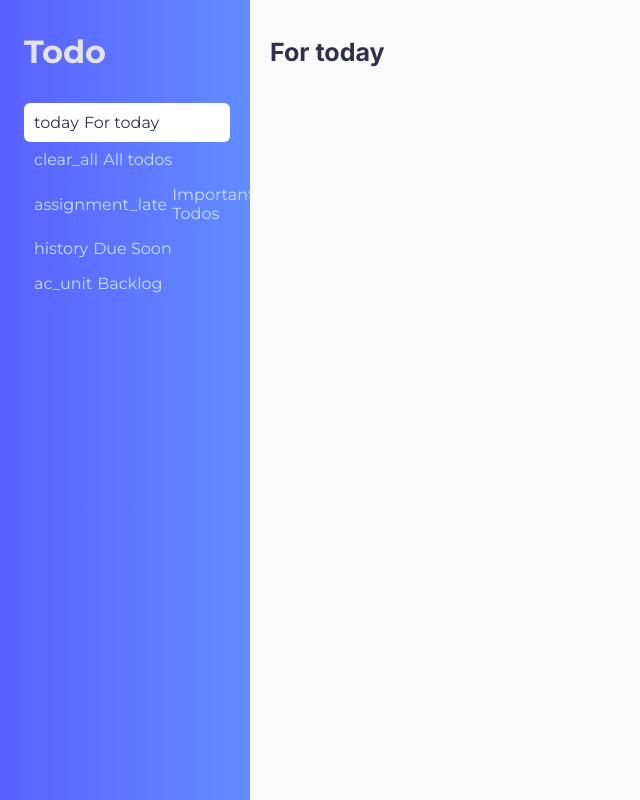
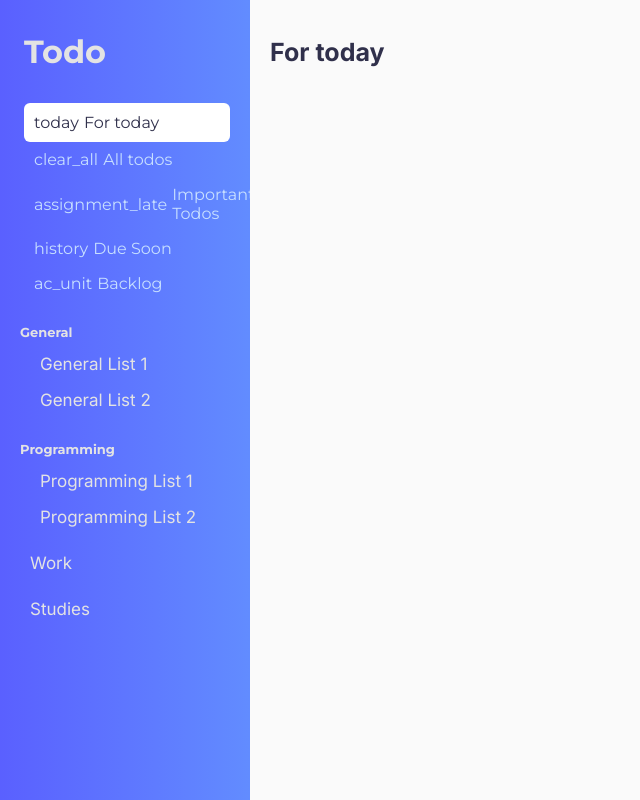
Before and after one commit to BarelySmooth/react-todo, a React (Create React App) app: page / in a window 1280 px wide. Shown: the whole page, without its empty margins (0-640 px from the left). Built offline with nearby package versions, Linux system fonts and the light colour scheme; the HTML template or start-up script is replaced by a standard one.

Commit message:
Implement user folders in sidebar

```diff
--- a/src/components/Board/Board.jsx
+++ b/src/components/Board/Board.jsx
@@ -15,7 +15,7 @@ const Board = () => {
   return (
     <div className={styles.board}>
       {/* Display only if currentSelected tab is a dynamic list */}
-      {appState.currentSelectedTab.tabType &&
+      {appState.currentSelectedTab.tabType === "dynamic" &&
         arrayOfBuiltInLists.map((builtInList) => {
           if (builtInList.key === appState.currentSelectedTab.id) {
             return <h1 key={builtInList.key}>{builtInList.value}</h1>;
@@ -23,6 +23,16 @@ const Board = () => {
             return null;
           }
         })}
+      {/* Display only if  current selected tab is a user list */}
+      {appState.currentSelectedTab.tabType === "user_list" && (
+        <h1>
+          {
+            appState.subLists.find(
+              (subList) => subList.id === appState.currentSelectedTab.id
+            ).title
+          }
+        </h1>
+      )}
     </div>
   );
 };
--- a/src/components/TodoFolders/TodoFolders.jsx
+++ b/src/components/TodoFolders/TodoFolders.jsx
@@ -1,7 +1,85 @@
+import { useContext } from "react";
+import { AppContext } from "../../App";
+
 import styles from "./TodoFolders.module.css";
 
 const TodoFolders = () => {
-  return <div className={styles.todo_folders_container}></div>;
+  const { appState, setAppState } = useContext(AppContext);
+  return (
+    <div className={styles.todo_folders_container}>
+      {appState.topLevelHierarchy.map((item) => {
+        return (
+          <div className={styles.levelOneHierarchyItemContainer} key={item}>
+            {/* Case 1: Item is group list. Case 2: Item is Sub list (else condition) */}
+            {item.search("group_list") >= 0 ? (
+              <div className={`${styles.groupList} ${styles.levelOneItem}`}>
+                <span>
+                  {
+                    appState.groupLists.find(
+                      (groupList) => groupList.id === item
+                    ).title
+                  }
+                </span>
+                <br />
+                <div className={styles.levelTwoItemsContainer}>
+                  {appState.groupLists
+                    .find((groupList) => groupList.id === item)
+                    .subLists.map((subListID) => (
+                      <div
+                        className={`${styles.subList} ${styles.levelTwoItem} ${
+                          appState.currentSelectedTab.id === subListID
+                            ? styles.sublist_selected
+                            : ""
+                        }`}
+                        key={subListID}
+                        onClick={() => {
+                          setAppState((prevState) => {
+                            return {
+                              ...prevState,
+                              currentSelectedTab: {
+                                tabType: "user_list",
+                                id: subListID,
+                              },
+                            };
+                          });
+                        }}
+                      >
+                        {
+                          appState.subLists.find(
+                            (subList) => subList.id === subListID
+                          ).title
+                        }
+                      </div>
+                    ))}
+                </div>
+              </div>
+            ) : (
+              <div
+                className={`${styles.subList} ${styles.levelOneItem} ${
+                  appState.currentSelectedTab.id === item
+                    ? styles.sublist_selected
+                    : ""
+                }`}
+                onClick={() => {
+                  setAppState((prevState) => {
+                    return {
+                      ...prevState,
+                      currentSelectedTab: {
+                        tabType: "user_list",
+                        id: item,
+                      },
+                    };
+                  });
+                }}
+              >
+                {appState.subLists.find((subList) => subList.id === item).title}
+              </div>
+            )}
+          </div>
+        );
+      })}
+    </div>
+  );
 };
 
 export default TodoFolders;
--- a/src/components/TodoFolders/TodoFolders.module.css
+++ b/src/components/TodoFolders/TodoFolders.module.css
@@ -0,0 +1,45 @@
+/*
+.groupList.levelOneItem
+.subList.levelTwoItem
+.subList.levelOneItem
+*/
+
+.todo_folders_container {
+  margin-left: 20px;
+}
+
+/* Apply these styles to ALL level one item container, including level 2 child divs */
+.groupList.levelOneItem {
+  margin-top: 20px;
+}
+
+.subList.levelOneItem {
+  margin-top: 10px;
+}
+
+.groupList.levelOneItem > span {
+  font-family: "Montserrat", sans-serif;
+  font-weight: bold;
+  font-size: 13px;
+}
+
+.levelTwoItemsContainer {
+  margin-left: 10px;
+  margin-top: 5px;
+}
+
+.subList {
+  padding: 8px 10px 8px 10px;
+  font-size: 17px;
+  margin-right: 20px;
+  border-radius: 6px;
+  transition: 0.25s;
+  font-family: "Inter", sans-serif;
+  cursor: pointer;
+}
+
+.sublist_selected {
+  background-color: #c7dfff;
+  color: #30304b;
+  padding: 10px 10px 10px 10px;
+}
--- a/src/placeholderData.json
+++ b/src/placeholderData.json
@@ -2,21 +2,22 @@
   "topLevelHierarchy": [
     "group_list_0001",
     "group_list_0002",
-    "sub_list_0000005"
+    "sub_list_0000005",
+    "sub_list_0000006"
   ],
   "groupLists": [
     {
       "id": "group_list_0001",
       "type": "groupList",
       "title": "General",
-      "hierarchy_level": 1,
+      "hierarchyLevel": 1,
       "subLists": ["sub_list_0000001", "sub_list_0000002"]
     },
     {
       "id": "group_list_0002",
       "type": "groupList",
       "title": "Programming",
-      "hierarchy_level": 1,
+      "hierarchyLevel": 1,
       "subLists": ["sub_list_0000003", "sub_list_0000004"]
     }
   ],
@@ -25,48 +26,56 @@
       "id": "sub_list_0000001",
       "type": "subList",
       "title": "General List 1",
-      "hierarchy_level": 2,
-      "parent_id": "group_list_0001",
+      "hierarchyLevel": 2,
+      "parentID": "group_list_0001",
       "todos": ["todo_0000001", "todo_0000002", "todo_0000003"]
     },
     {
       "id": "sub_list_0000002",
       "type": "subList",
       "title": "General List 2",
-      "hierarchy_level": 2,
-      "parent_id": "group_list_0001",
+      "hierarchyLevel": 2,
+      "parentID": "group_list_0001",
       "todos": ["todo_0000004", "todo_0000005", "todo_0000006"]
     },
     {
       "id": "sub_list_0000003",
       "type": "subList",
       "title": "Programming List 1",
-      "hierarchy_level": 2,
-      "parent_id": "group_list_0002",
+      "hierarchyLevel": 2,
+      "parentID": "group_list_0002",
       "todos": ["todo_0000007", "todo_0000008", "todo_0000009"]
     },
     {
       "id": "sub_list_0000004",
       "type": "subList",
       "title": "Programming List 2",
-      "hierarchy_level": 2,
-      "parent_id": "group_list_0002",
+      "hierarchyLevel": 2,
+      "parentID": "group_list_0002",
       "todos": ["todo_0000010", "todo_0000011", "todo_0000012"]
     },
     {
       "id": "sub_list_0000005",
       "type": "subList",
       "title": "Work",
-      "hierarchy_level": 1,
-      "parent_id": null,
+      "hierarchyLevel": 1,
+      "parentID": null,
       "todos": ["todo_0000013", "todo_0000014", "todo_0000015"]
+    },
+    {
+      "id": "sub_list_0000006",
+      "type": "subList",
+      "title": "Studies",
+      "hierarchyLevel": 1,
+      "parentID": null,
+      "todos": []
     }
   ],
   "todos": [
     {
       "id": "todo_0000001",
       "type": "todo",
-      "parent_id": "sub_list_0000001",
+      "parentID": "sub_list_0000001",
       "title": "Todo 1",
       "description": "This is a description for Todo 1",
       "dueDate": "2021-12-31",
@@ -76,7 +85,7 @@
     {
       "id": "todo_0000002",
       "type": "todo",
-      "parent_id": "sub_list_0000001",
+      "parentID": "sub_list_0000001",
       "title": "Todo 2",
       "description": "This is a description for Todo 2",
       "dueDate": "2021-12-31",
@@ -86,7 +95,7 @@
     {
       "id": "todo_0000003",
       "type": "todo",
-      "parent_id": "sub_list_0000001",
+      "parentID": "sub_list_0000001",
       "title": "Todo 3",
       "description": "This is a description for Todo 3",
       "dueDate": "2021-12-31",
@@ -96,7 +105,7 @@
     {
       "id": "todo_0000004",
       "type": "todo",
-      "parent_id": "sub_list_0000002",
+      "parentID": "sub_list_0000002",
       "title": "Todo 1",
       "description": "This is a description for Todo 1",
       "dueDate": "2021-12-31",
@@ -106,7 +115,7 @@
     {
       "id": "todo_0000005",
       "type": "todo",
-      "parent_id": "sub_list_0000002",
+      "parentID": "sub_list_0000002",
       "title": "Todo 2",
       "description": "This is a description for Todo 2",
       "dueDate": "2021-12-31",
@@ -116,7 +125,7 @@
     {
       "id": "todo_0000006",
       "type": "todo",
-      "parent_id": "sub_list_0000002",
+      "parentID": "sub_list_0000002",
       "title": "Todo 3",
       "description": "This is a description for Todo 3",
       "dueDate": "2021-12-31",
@@ -126,7 +135,7 @@
     {
       "id": "todo_0000007",
       "type": "todo",
-      "parent_id": "sub_list_0000003",
+      "parentID": "sub_list_0000003",
       "title": "Todo 1",
       "description": "This is a description for Todo 1",
       "dueDate": "2021-12-31",
@@ -136,7 +145,7 @@
     {
       "id": "todo_0000008",
       "type": "todo",
-      "parent_id": "sub_list_0000003",
+      "parentID": "sub_list_0000003",
       "title": "Todo 2",
       "description": "This is a description for Todo 2",
       "dueDate": "2021-12-31",
@@ -146,7 +155,7 @@
     {
       "id": "todo_0000009",
       "type": "todo",
-      "parent_id": "sub_list_0000003",
+      "parentID": "sub_list_0000003",
       "title": "Todo 3",
       "description": "This is a description for Todo 3",
       "dueDate": "2021-12-31",
@@ -156,7 +165,7 @@
     {
       "id": "todo_0000010",
       "type": "todo",
-      "parent_id": "sub_list_0000004",
+      "parentID": "sub_list_0000004",
       "title": "Todo 1",
       "description": "This is a description for Todo 1",
       "dueDate": "2021-12-31",
@@ -166,7 +175,7 @@
     {
       "id": "todo_0000011",
       "type": "todo",
-      "parent_id": "sub_list_0000004",
+      "parentID": "sub_list_0000004",
       "title": "Todo 2",
       "description": "This is a description for Todo 2",
       "dueDate": "2021-12-31",
@@ -176,7 +185,7 @@
     {
       "id": "todo_0000012",
       "type": "todo",
-      "parent_id": "sub_list_0000004",
+      "parentID": "sub_list_0000004",
       "title": "Todo 3",
       "description": "This is a description for Todo 3",
       "dueDate": "2021-12-31",
@@ -186,7 +195,7 @@
     {
       "id": "todo_0000013",
       "type": "todo",
-      "parent_id": "sub_list_0000005",
+      "parentID": "sub_list_0000005",
       "title": "Todo 1",
       "description": "This is a description for Todo 1",
       "dueDate": "2021-12-31",
@@ -196,7 +205,7 @@
     {
       "id": "todo_0000014",
       "type": "todo",
-      "parent_id": "sub_list_0000005",
+      "parentID": "sub_list_0000005",
       "title": "Todo 2",
       "description": "This is a description for Todo 2",
       "dueDate": "2021-12-31",
@@ -206,7 +215,7 @@
     {
       "id": "todo_0000015",
       "type": "todo",
-      "parent_id": "sub_list_0000005",
+      "parentID": "sub_list_0000005",
       "title": "Todo 3",
       "description": "This is a description for Todo 3",
       "dueDate": "2021-12-31",
```
